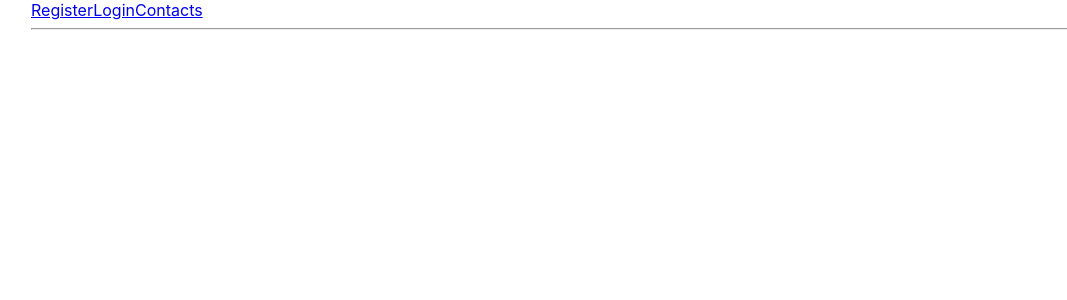
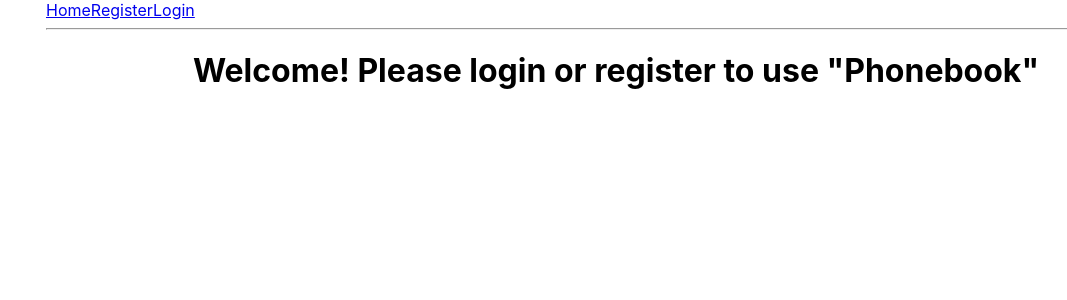
Before and after one commit to AlexeyZyukov/goit-react-hw-08-phonebook, a React (Create React App) app: page / in a window 1280 px wide. Shown: the top 300 px of the page, without its empty margins (44-1111 px from the left). Built offline with nearby package versions, Linux system fonts and the light colour scheme.

Commit message:
create initial structure

```diff
--- a/src/App.js
+++ b/src/App.js
@@ -1,8 +1,15 @@
+import { Routes, Route } from 'react-router-dom';
 import AppBar from './components/AppBar/AppBar';
-
+import Container from './components/Container/Container';
+import { HomePage } from '../src/views';
 
 export default function App() {
   return (
-    <AppBar />
+    <Container>
+      <AppBar />
+      <Routes>
+        <Route path="/" exact element={<HomePage />} />
+      </Routes>
+    </Container>
   );
 }
--- a/src/components/Navigation/Navigation.js
+++ b/src/components/Navigation/Navigation.js
@@ -3,15 +3,15 @@ import s from './Navigation.module.css';
 
 const Navigation = () => (
   <nav>
+    <NavLink exact to="/" activeClassName={s.activeLink}>
+      Home
+    </NavLink>
     <NavLink exact to="/register" activeClassName={s.activeLink}>
       Register
     </NavLink>
     <NavLink exact to="/login" activeClassName={s.activeLink}>
       Login
     </NavLink>
-    <NavLink exact to="/contacts" activeClassName={s.activeLink}>
-      Contacts
-    </NavLink>
   </nav>
 );
 
--- /dev/null
+++ b/src/views/HomePage/HomePage.js
@@ -0,0 +1,9 @@
+import s from './homePage.module.css';
+
+export function HomePage() {
+  return (
+    <h1 className={s.header}>
+      Welcome! Please login or register to use "Phonebook"
+    </h1>
+  );
+}
--- /dev/null
+++ b/src/views/HomePage/homePage.module.css
@@ -0,0 +1,3 @@
+.header {
+  text-align: center;
+}
--- /dev/null
+++ b/src/views/index.js
@@ -0,0 +1,3 @@
+export * from './HomePage/HomePage';
+export * from './Register/Register';
+export * from './Login/Login';
```
Also changed, not shown: src/views/Login/Login.js (added), src/views/Register/Register.js (added).
